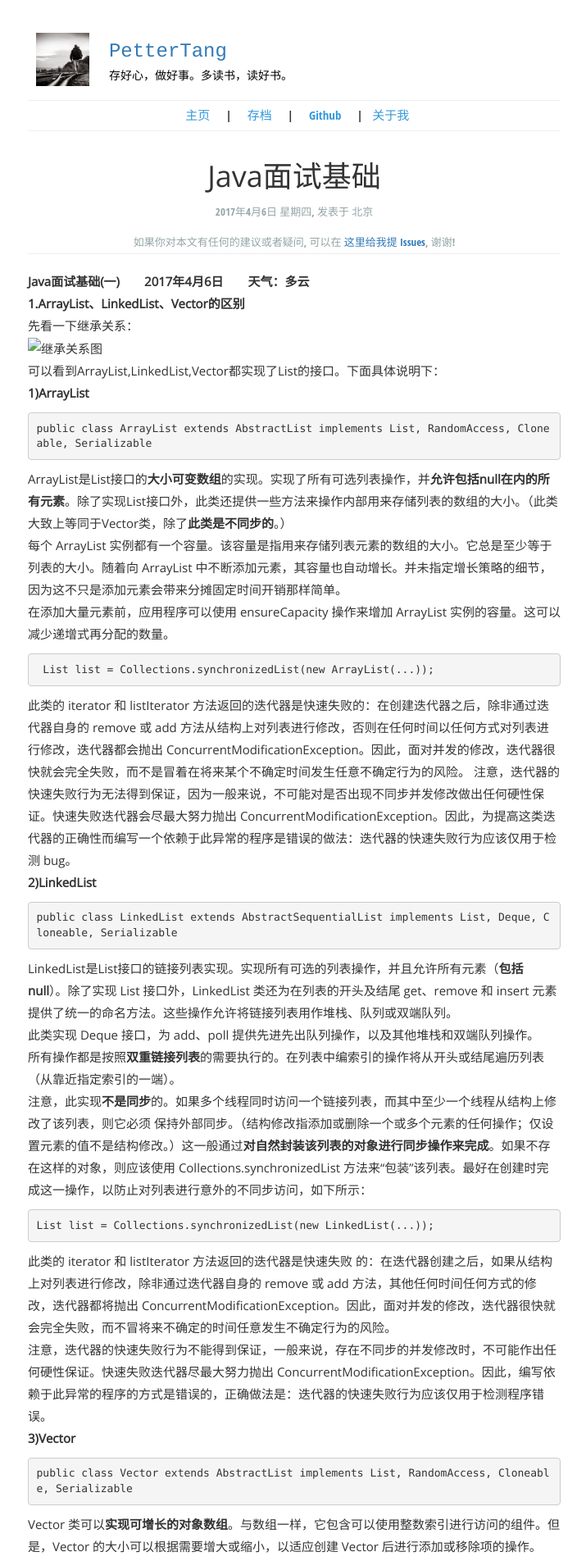
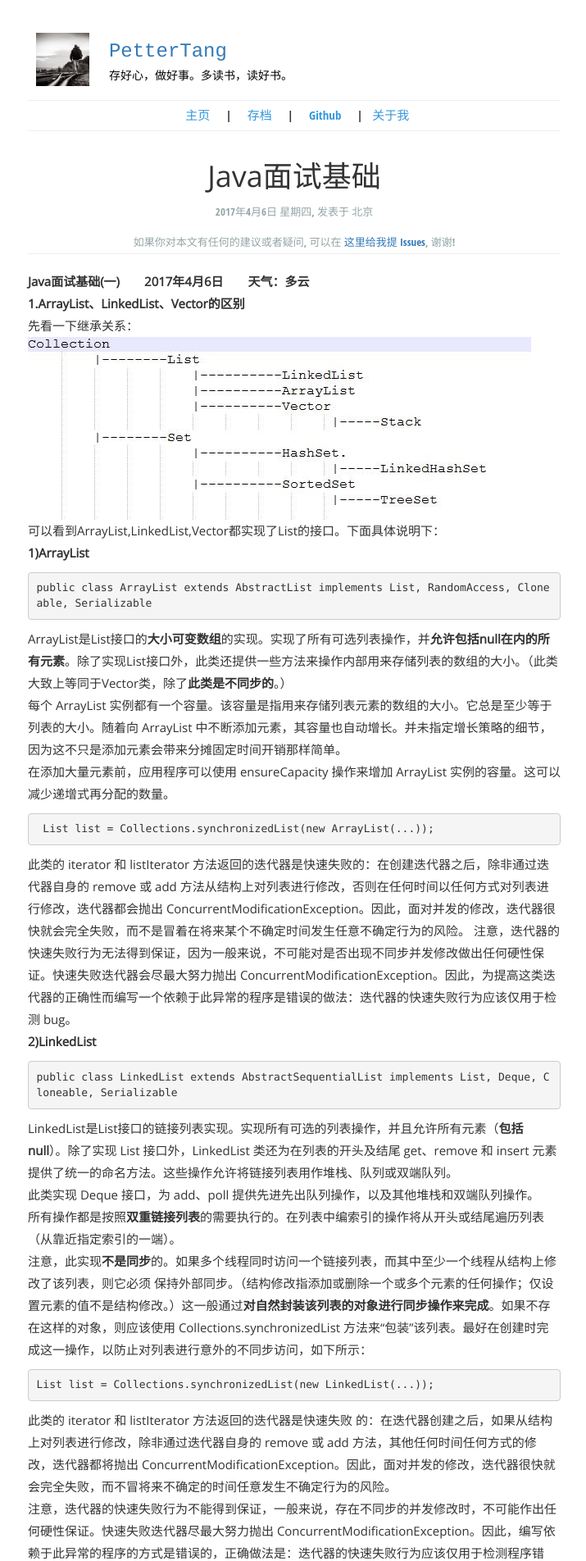
Before and after one commit to pettertang/pettertang.github.io, a Jekyll site: the page built from _posts/2017-4-6-Java面试基础.md, in a window 1280 px wide. Shown: the top 1904 px of the page at 82% size, without its empty margins (281-996 px from the left). Built offline with Jekyll 4.4.1, drawn with Linux system fonts in a browser that asks for light colours.

Commit message:
modify article

````diff
--- a/_posts/2017-4-6-Java面试基础.md
+++ b/_posts/2017-4-6-Java面试基础.md
@@ -9,7 +9,7 @@ excerpt_separator: " 先看一下继承关系："
 **Java面试基础(一)**　　**2017年4月6日**　　**天气：多云**
 **1.ArrayList、LinkedList、Vector的区别**
 先看一下继承关系：
-![继承关系图](../blog/1.png)
+<img src = "/blog/1.png">
 可以看到ArrayList,LinkedList,Vector都实现了List的接口。下面具体说明下：
 **1)ArrayList**
 ```Java
````
